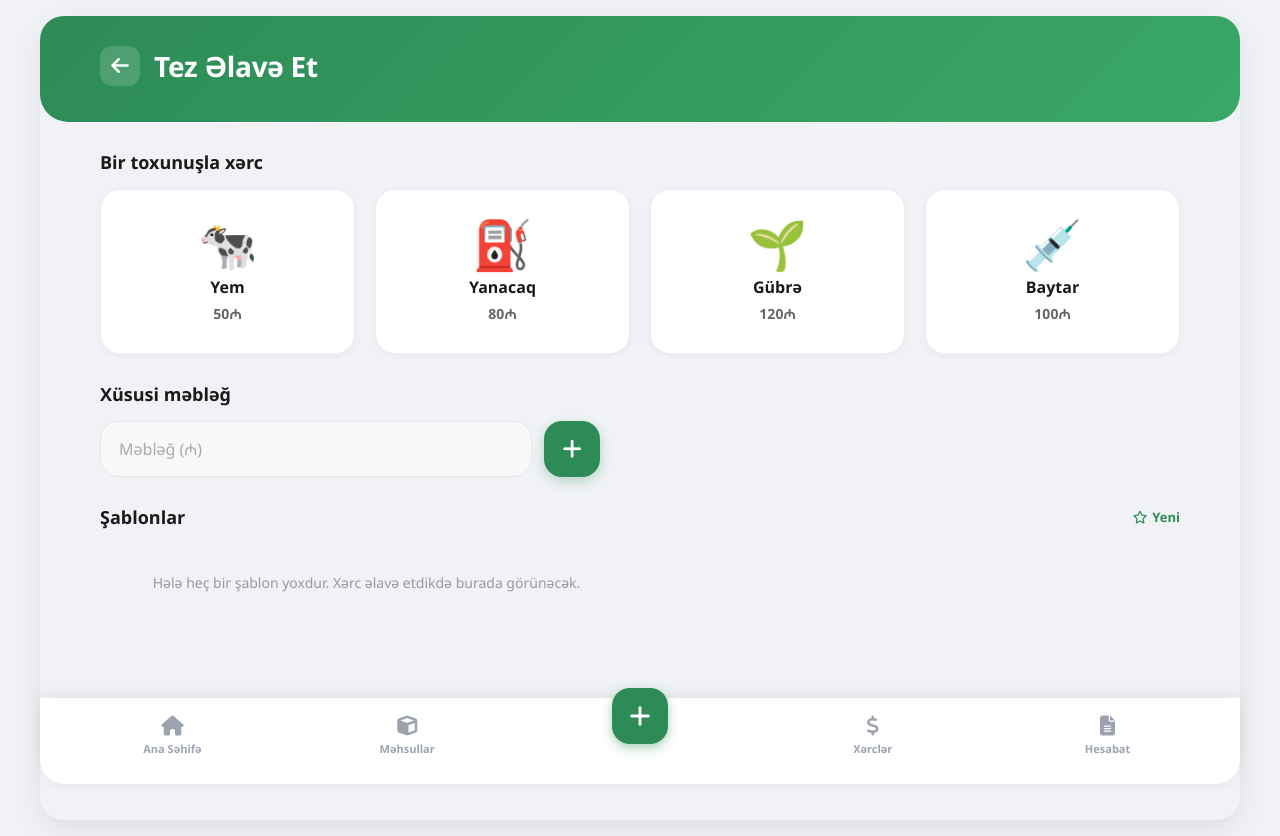
After one commit to mammadlicavid/Farm-Inventory-Manager, a Django app: page /dashboard/tez-xerc/ in a window 1280 px wide. The commit adds this page. Run offline with Django 5.2, Linux system fonts and the light colour scheme; the visitor is signed in with stand-in values (Sample User, id 1); data that the repository does not hold is empty.

Commit message:
Tez Xərc Page Updated

```diff
--- a/backend/apps/dashboard/urls.py
+++ b/backend/apps/dashboard/urls.py
@@ -3,4 +3,5 @@ from . import views
 
 urlpatterns = [
     path('', views.dashboard, name='dashboard'),
+    path('tez-xerc/', views.tez_xerc, name='tez_xerc'),
 ]
--- a/backend/apps/dashboard/views.py
+++ b/backend/apps/dashboard/views.py
@@ -1,4 +1,4 @@
-from django.shortcuts import render
+from django.shortcuts import render, redirect
 from django.contrib.auth.decorators import login_required
 from django.utils import timezone
 from django.utils.dateparse import parse_datetime
@@ -33,3 +33,104 @@ def dashboard(request):
     }
 
     return render(request, "dashboard/index.html", context)
+
+
+@login_required
+def tez_xerc(request):
+    from expenses.models import Expense, ExpenseSubCategory
+    from common.formatting import format_currency
+    from django.contrib import messages as django_messages
+
+    # Quick-tap preset items (name, icon, default amount, subcategory slug)
+    QUICK_ITEMS = [
+        {"name": "Yem", "icon": "🐄", "amount": 50},
+        {"name": "Yanacaq", "icon": "⛽", "amount": 80},
+        {"name": "Gübrə", "icon": "🌱", "amount": 120},
+        {"name": "Baytar", "icon": "💉", "amount": 100},
+    ]
+
+    if request.method == "POST":
+        action = request.POST.get("action", "")
+
+        if action == "quick_add":
+            name = request.POST.get("name", "")
+            amount = request.POST.get("amount", "0")
+            try:
+                amount_val = float(amount)
+            except (ValueError, TypeError):
+                amount_val = 0
+
+            if amount_val > 0:
+                # Try to find matching subcategory
+                subcat = ExpenseSubCategory.objects.filter(name__iexact=name).first()
+                Expense.objects.create(
+                    title=name,
+                    amount=amount_val,
+                    subcategory=subcat,
+                    manual_name=name if not subcat else None,
+                    created_by=request.user,
+                )
+                django_messages.success(request, f"{name} — {format_currency(amount_val, 0)}₼ əlavə edildi")
+
+        elif action == "custom_amount":
+            amount = request.POST.get("amount", "0")
+            try:
+                amount_val = float(amount)
+            except (ValueError, TypeError):
+                amount_val = 0
+
+            if amount_val > 0:
+                Expense.objects.create(
+                    title="Xüsusi xərc",
+                    amount=amount_val,
+                    created_by=request.user,
+                )
+                django_messages.success(request, f"Xüsusi xərc — {format_currency(amount_val, 0)}₼ əlavə edildi")
+
+        elif action == "template_add":
+            template_id = request.POST.get("template_id")
+            if template_id:
+                try:
+                    original = Expense.objects.get(pk=template_id, created_by=request.user)
+                    Expense.objects.create(
+                        title=original.title,
+                        amount=original.amount,
+                        subcategory=original.subcategory,
+                        manual_name=original.manual_name,
+                        created_by=request.user,
+                    )
+                    django_messages.success(request, f"{original.title} — {format_currency(original.amount, 0)}₼ əlavə edildi")
+                except Expense.DoesNotExist:
+                    pass
+
+        return redirect("tez_xerc")
+
+    # GET — build context
+    # Recent expenses as "templates" (last 10 unique by title)
+    recent_expenses = (
+        Expense.objects.filter(created_by=request.user)
+        .order_by("-created_at")[:20]
+    )
+    # Deduplicate by title, keep most recent
+    seen_titles = set()
+    templates = []
+    for exp in recent_expenses:
+        if exp.title not in seen_titles and len(templates) < 8:
+            seen_titles.add(exp.title)
+            exp.amount_display = format_currency(exp.amount, 0)
+            # Build tags
+            tags = []
+            if exp.subcategory:
+                tags.append(exp.subcategory.name)
+                if exp.subcategory.category:
+                    tags.append(exp.subcategory.category.name)
+            elif exp.manual_name:
+                tags.append(exp.manual_name)
+            exp.tags = tags
+            templates.append(exp)
+
+    context = {
+        "quick_items": QUICK_ITEMS,
+        "templates": templates,
+    }
+    return render(request, "dashboard/tez_xerc.html", context)
--- a/frontend/static/css/style.css
+++ b/frontend/static/css/style.css
@@ -881,3 +881,306 @@ select.custom-input {
 .nav-add-btn:active {
     transform: scale(0.95);
 }
+
+/* =========================================
+   TEZ XƏRC (Quick Expense) PAGE
+   ========================================= */
+
+/* Header */
+.tez-xerc-header {
+    background: linear-gradient(135deg, #2E8B57 0%, #3AA866 100%);
+    color: #fff;
+    padding: 22px 20px 28px;
+    border-bottom-left-radius: 28px;
+    border-bottom-right-radius: 28px;
+    position: relative;
+}
+
+.tez-xerc-header-content {
+    display: flex;
+    align-items: center;
+    gap: 14px;
+}
+
+.tez-xerc-back-btn {
+    color: #fff;
+    font-size: 20px;
+    text-decoration: none;
+    display: flex;
+    align-items: center;
+    justify-content: center;
+    width: 40px;
+    height: 40px;
+    border-radius: 12px;
+    background: rgba(255, 255, 255, 0.15);
+    transition: background 0.2s;
+}
+
+.tez-xerc-back-btn:hover {
+    background: rgba(255, 255, 255, 0.25);
+}
+
+.tez-xerc-title {
+    font-size: 22px;
+    font-weight: 800;
+    letter-spacing: -0.3px;
+}
+
+/* Sections */
+.tez-xerc-section {
+    margin-bottom: 28px;
+}
+
+.tez-xerc-section-title {
+    font-size: 16px;
+    font-weight: 700;
+    color: #222;
+    margin-bottom: 14px;
+}
+
+/* Quick-Tap Grid */
+.quick-tap-grid {
+    display: grid;
+    grid-template-columns: 1fr 1fr;
+    gap: 14px;
+}
+
+.quick-tap-form {
+    display: contents;
+}
+
+.quick-tap-card {
+    background: #fff;
+    border: 1px solid #EAEEF2;
+    border-radius: 20px;
+    padding: 22px 16px;
+    display: flex;
+    flex-direction: column;
+    align-items: center;
+    gap: 6px;
+    cursor: pointer;
+    transition: transform 0.15s, box-shadow 0.15s;
+    box-shadow: 0 2px 8px rgba(0, 0, 0, 0.04);
+    font-family: inherit;
+    outline: none;
+}
+
+.quick-tap-card:hover {
+    transform: translateY(-2px);
+    box-shadow: 0 6px 20px rgba(0, 0, 0, 0.08);
+}
+
+.quick-tap-card:active {
+    transform: scale(0.97);
+    box-shadow: 0 2px 6px rgba(0, 0, 0, 0.06);
+}
+
+.quick-tap-icon {
+    font-size: 38px;
+    line-height: 1;
+    margin-bottom: 2px;
+}
+
+.quick-tap-name {
+    font-size: 16px;
+    font-weight: 700;
+    color: #1a1a1a;
+}
+
+.quick-tap-amount {
+    font-size: 14px;
+    font-weight: 600;
+    color: #666;
+}
+
+/* Custom Amount Row */
+.custom-amount-row {
+    display: flex;
+    gap: 12px;
+    align-items: stretch;
+}
+
+.custom-amount-input {
+    flex: 1;
+    padding: 16px 18px;
+    border-radius: 18px;
+    border: 1.5px solid #E5E7EB;
+    background: #F8F8F8;
+    font-size: 16px;
+    outline: none;
+    color: #333;
+    font-family: inherit;
+}
+
+.custom-amount-input:focus {
+    border-color: var(--primary-green);
+}
+
+.custom-amount-input::placeholder {
+    color: #aaa;
+}
+
+.custom-amount-btn {
+    width: 56px;
+    min-height: 56px;
+    border-radius: 18px;
+    border: none;
+    background: var(--primary-green);
+    color: #fff;
+    font-size: 22px;
+    cursor: pointer;
+    display: flex;
+    align-items: center;
+    justify-content: center;
+    box-shadow: 0 4px 12px rgba(46, 139, 87, 0.3);
+    transition: background 0.2s, transform 0.15s;
+}
+
+.custom-amount-btn:hover {
+    background: var(--dark-green);
+}
+
+.custom-amount-btn:active {
+    transform: scale(0.95);
+}
+
+/* Templates Section */
+.templates-header {
+    display: flex;
+    justify-content: space-between;
+    align-items: center;
+    margin-bottom: 14px;
+}
+
+.templates-header .tez-xerc-section-title {
+    margin-bottom: 0;
+}
+
+.templates-new-badge {
+    font-size: 13px;
+    font-weight: 600;
+    color: var(--primary-green);
+    display: flex;
+    align-items: center;
+    gap: 5px;
+}
+
+.templates-list {
+    display: flex;
+    flex-direction: column;
+    gap: 10px;
+}
+
+.template-item-form {
+    display: contents;
+}
+
+.template-item {
+    width: 100%;
+    background: #fff;
+    border: 1px solid #EAEEF2;
+    border-radius: 18px;
+    padding: 16px 18px;
+    display: flex;
+    justify-content: space-between;
+    align-items: center;
+    cursor: pointer;
+    transition: background 0.15s, transform 0.15s;
+    font-family: inherit;
+    outline: none;
+}
+
+.template-item:hover {
+    background: #F8FAF8;
+    transform: translateX(2px);
+}
+
+.template-item:active {
+    transform: scale(0.99);
+}
+
+.template-item-left {
+    display: flex;
+    flex-direction: column;
+    gap: 6px;
+    text-align: left;
+}
+
+.template-item-title {
+    font-size: 16px;
+    font-weight: 700;
+    color: #1a1a1a;
+}
+
+.template-item-tags {
+    display: flex;
+    gap: 6px;
+    flex-wrap: wrap;
+}
+
+.template-tag {
+    font-size: 11px;
+    font-weight: 600;
+    color: #fff;
+    background: var(--primary-green);
+    padding: 3px 10px;
+    border-radius: 999px;
+}
+
+.template-item-right {
+    display: flex;
+    align-items: center;
+    gap: 10px;
+}
+
+.template-item-amount {
+    font-size: 22px;
+    font-weight: 800;
+    color: #1a1a1a;
+}
+
+.template-item-check {
+    color: var(--primary-green);
+    font-size: 18px;
+}
+
+.templates-empty {
+    text-align: center;
+    padding: 30px;
+    color: #999;
+    font-size: 14px;
+}
+
+/* Desktop overrides for Tez Xərc */
+@media (min-width: 1024px) {
+    .tez-xerc-header {
+        padding: 30px 60px 36px;
+    }
+
+    .tez-xerc-title {
+        font-size: 28px;
+    }
+
+    .quick-tap-grid {
+        grid-template-columns: repeat(4, 1fr);
+        gap: 20px;
+    }
+
+    .quick-tap-card {
+        padding: 30px 20px;
+    }
+
+    .quick-tap-icon {
+        font-size: 48px;
+    }
+
+    .custom-amount-row {
+        max-width: 500px;
+    }
+
+    .templates-list {
+        display: grid;
+        grid-template-columns: 1fr 1fr;
+        gap: 14px;
+    }
+}
--- a/frontend/templates/dashboard/index.html
+++ b/frontend/templates/dashboard/index.html
@@ -67,7 +67,7 @@
                 style="text-decoration: none; margin: 0; display: flex; justify-content: center; align-items: center; gap: 8px;">
                 + Yeni Əlavə Et
             </a>
-            <a href="{% url 'expenses:expense_list' %}"
+            <a href="{% url 'tez_xerc' %}"
                 style="text-decoration: none; display: flex; justify-content: center; align-items: center; gap: 8px; background: #F8F9FA; border: 1px solid #E5E7EB; border-radius: 15px; color: #333; font-weight: 600; padding: 16px;">
                 <i class="fa-solid fa-bolt"></i> Tez Xərc
             </a>
--- /dev/null
+++ b/frontend/templates/dashboard/tez_xerc.html
@@ -0,0 +1,90 @@
+{% extends 'base.html' %}
+{% load static %}
+
+{% block content %}
+<div class="dashboard-container">
+    <!-- Green Header -->
+    <header class="tez-xerc-header">
+        <div class="tez-xerc-header-content">
+            <a href="{% url 'dashboard' %}" class="tez-xerc-back-btn">
+                <i class="fa-solid fa-arrow-left"></i>
+            </a>
+            <h1 class="tez-xerc-title">Tez Əlavə Et</h1>
+        </div>
+    </header>
+
+    <main class="main-content">
+        <!-- One-Tap Expenses Section -->
+        <div class="tez-xerc-section">
+            <h2 class="tez-xerc-section-title">Bir toxunuşla xərc</h2>
+            <div class="quick-tap-grid">
+                {% for item in quick_items %}
+                <form method="POST" action="{% url 'tez_xerc' %}" class="quick-tap-form">
+                    {% csrf_token %}
+                    <input type="hidden" name="action" value="quick_add">
+                    <input type="hidden" name="name" value="{{ item.name }}">
+                    <input type="hidden" name="amount" value="{{ item.amount }}">
+                    <button type="submit" class="quick-tap-card">
+                        <span class="quick-tap-icon">{{ item.icon }}</span>
+                        <span class="quick-tap-name">{{ item.name }}</span>
+                        <span class="quick-tap-amount">{{ item.amount }}₼</span>
+                    </button>
+                </form>
+                {% endfor %}
+            </div>
+        </div>
+
+        <!-- Custom Amount Section -->
+        <div class="tez-xerc-section">
+            <h2 class="tez-xerc-section-title">Xüsusi məbləğ</h2>
+            <form method="POST" action="{% url 'tez_xerc' %}" class="custom-amount-row">
+                {% csrf_token %}
+                <input type="hidden" name="action" value="custom_amount">
+                <input type="number" name="amount" step="0.01" min="0.01" placeholder="Məbləğ (₼)"
+                    class="custom-amount-input" required>
+                <button type="submit" class="custom-amount-btn">
+                    <i class="fa-solid fa-plus"></i>
+                </button>
+            </form>
+        </div>
+
+        <!-- Templates Section -->
+        <div class="tez-xerc-section">
+            <div class="templates-header">
+                <h2 class="tez-xerc-section-title">Şablonlar</h2>
+                <span class="templates-new-badge">
+                    <i class="fa-regular fa-star"></i> Yeni
+                </span>
+            </div>
+
+            <div class="templates-list">
+                {% for tmpl in templates %}
+                <form method="POST" action="{% url 'tez_xerc' %}" class="template-item-form">
+                    {% csrf_token %}
+                    <input type="hidden" name="action" value="template_add">
+                    <input type="hidden" name="template_id" value="{{ tmpl.pk }}">
+                    <button type="submit" class="template-item">
+                        <div class="template-item-left">
+                            <span class="template-item-title">{{ tmpl.title }}</span>
+                            <div class="template-item-tags">
+                                {% for tag in tmpl.tags %}
+                                <span class="template-tag">{{ tag }}</span>
+                                {% endfor %}
+                            </div>
+                        </div>
+                        <div class="template-item-right">
+                            <span class="template-item-amount">{{ tmpl.amount_display }}₼</span>
+                            <i class="fa-solid fa-check template-item-check"></i>
+                        </div>
+                    </button>
+                </form>
+                {% empty %}
+                <div class="templates-empty">
+                    <p>Hələ heç bir şablon yoxdur. Xərc əlavə etdikdə burada görünəcək.</p>
+                </div>
+                {% endfor %}
+            </div>
+        </div>
+    </main>
+</div>
+{% endblock %}
```
